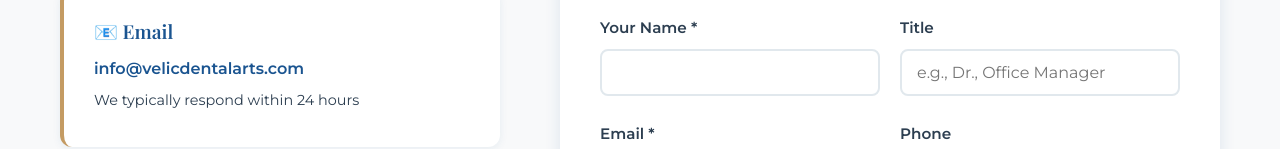
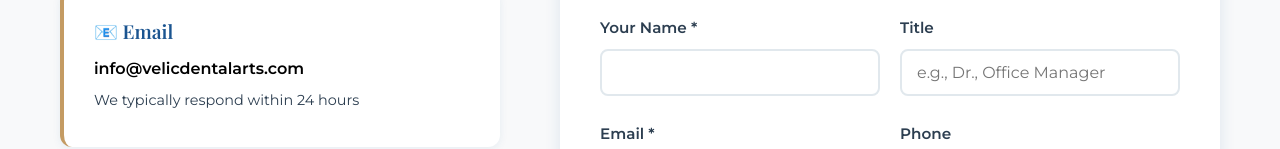
Before and after one commit to MemeMC-Network/vdentalweb, a plain HTML site: page contact.html in a window 1280 px wide. Shown: the part 848-997 px from the top of the page. Drawn offline with nearby package versions, Linux system fonts and the light colour scheme.

Commit message:
1129 test

```diff
--- a/contact.html
+++ b/contact.html
@@ -185,7 +185,7 @@
 
                     <div class="info-card">
                         <h3>📧 Email</h3>
-                        <p style="color: #000000;"><a href="mailto:info@velicdentalarts.com">info@velicdentalarts.com</a></p>
+                        <p><a href="mailto:info@velicdentalarts.com" style="color: #000000;">info@velicdentalarts.com</a></p>
                         <p class="small-text">We typically respond within 24 hours</p>
                     </div>
 
```
